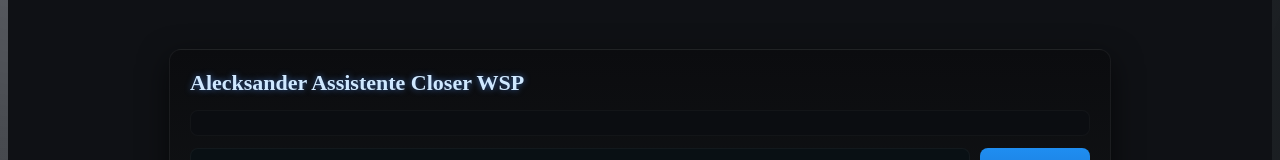
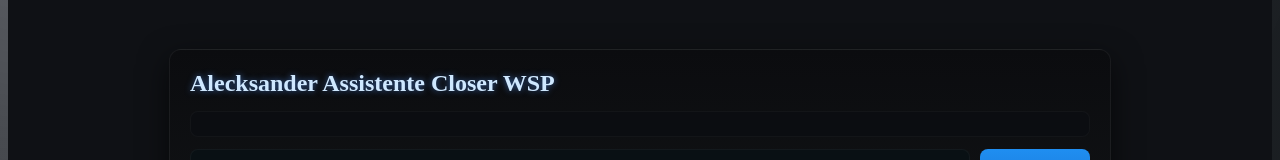
Before and after one commit to alecksander-sena/pwa-closer-assistant, a React (Vite) app: page / in a window 1280 px wide. Shown: the part 270-430 px from the top of the page. Built offline with nearby package versions, Linux system fonts and the light colour scheme.

Commit message:
Refactor AI response handling and improve styles
Updated AI response handling to only display closer responses and adjusted UI styles for better readability.

```diff
--- a/src/AIChat.tsx
+++ b/src/AIChat.tsx
@@ -23,16 +23,12 @@
     setLoading(true);
 
     try {
-      // Chamada para IA
+      // Chama IA normalmente
       const resposta = await enviarMensagemIA(content);
 
-      // GARANTIA: nunca quebra a UI se a API falhar
+      // SOMENTE o closer é exibido agora
       const closerText = resposta?.closer?.text || "Erro ao gerar resposta do closer.";
-      const clientText = resposta?.client?.text || "Erro ao gerar resposta do cliente.";
-
-      // Exibe os dois: Closer e Cliente Simulado
       addMessage("Closer", closerText);
-      addMessage("Cliente", clientText);
 
     } catch (err) {
       console.error("Erro ao chamar IA:", err);
@@ -116,8 +112,8 @@
     margin: 0,
     marginBottom: 14,
     color: "#cfe8ff",
-    fontSize: 22,
-    fontWeight: "700",
+    fontSize: 24,
+    fontWeight: "800",
     textShadow: "0 0 6px rgba(80,150,255,0.6)",
   },
 
@@ -131,20 +127,21 @@
     marginBottom: 12,
   },
 
-  message: { marginBottom: 12 },
+  message: { marginBottom: 16 },
 
   author: {
     fontWeight: "700",
     color: "#77b4ff",
     marginBottom: 6,
-    fontSize: 13,
+    fontSize: 14,
   },
 
   text: {
-    background: "rgba(255,255,255,0.05)",
-    padding: 12,
+    background: "rgba(255,255,255,0.08)",
+    padding: 16,
     borderRadius: 8,
-    lineHeight: 1.45,
+    lineHeight: 1.55,
+    fontSize: 17, // 🔥 Texto maior e mais confortável
     color: "#e6eef8",
     border: "1px solid rgba(255,255,255,0.04)",
   },
```
